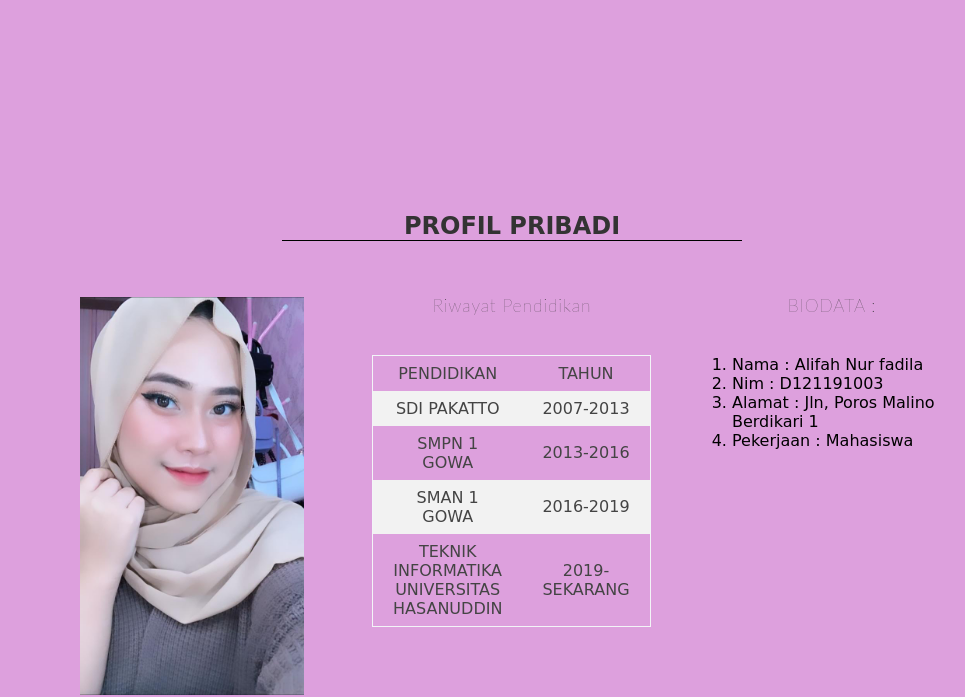
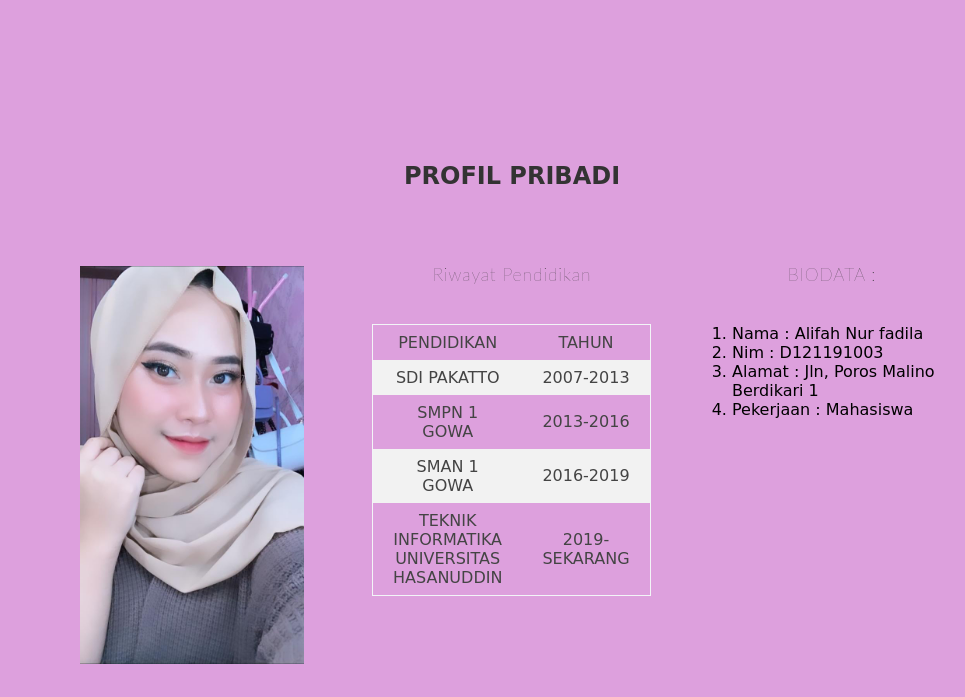
Before and after one commit to AlifahDila19/tugas1, a plain HTML site: page index.html in a window 1280 px wide. Shown: the part 116-813 px from the top of the page, without its empty margins (128-1093 px from the left). Drawn offline with Linux system fonts and the light colour scheme.

Commit message:
Update style.css

```diff
--- a/style.css
+++ b/style.css
@@ -38,18 +38,6 @@ header h1{
 
 a {
 	text-decoration: none;
-}
-
-h2{
-	margin-top: 2em;
-	margin-bottom: 2em;
-	font size: 1.3em;
-	content: "";
-    display: block;
-    margin: 0 auto;
-    width: 50%;
-    padding-top: 50px;
-	border-bottom: 1.2px solid black;
 }
 
 h3 {
@@ -193,7 +181,7 @@ footer p{
   margin-bottom: 60px;
   padding: 0 20px;
   text-align: center;
-}
+
 }
 
 
@@ -385,5 +373,4 @@ footer{
     width: 90%;
 }
 .gallery{
-    padding: 0;
 }
```
